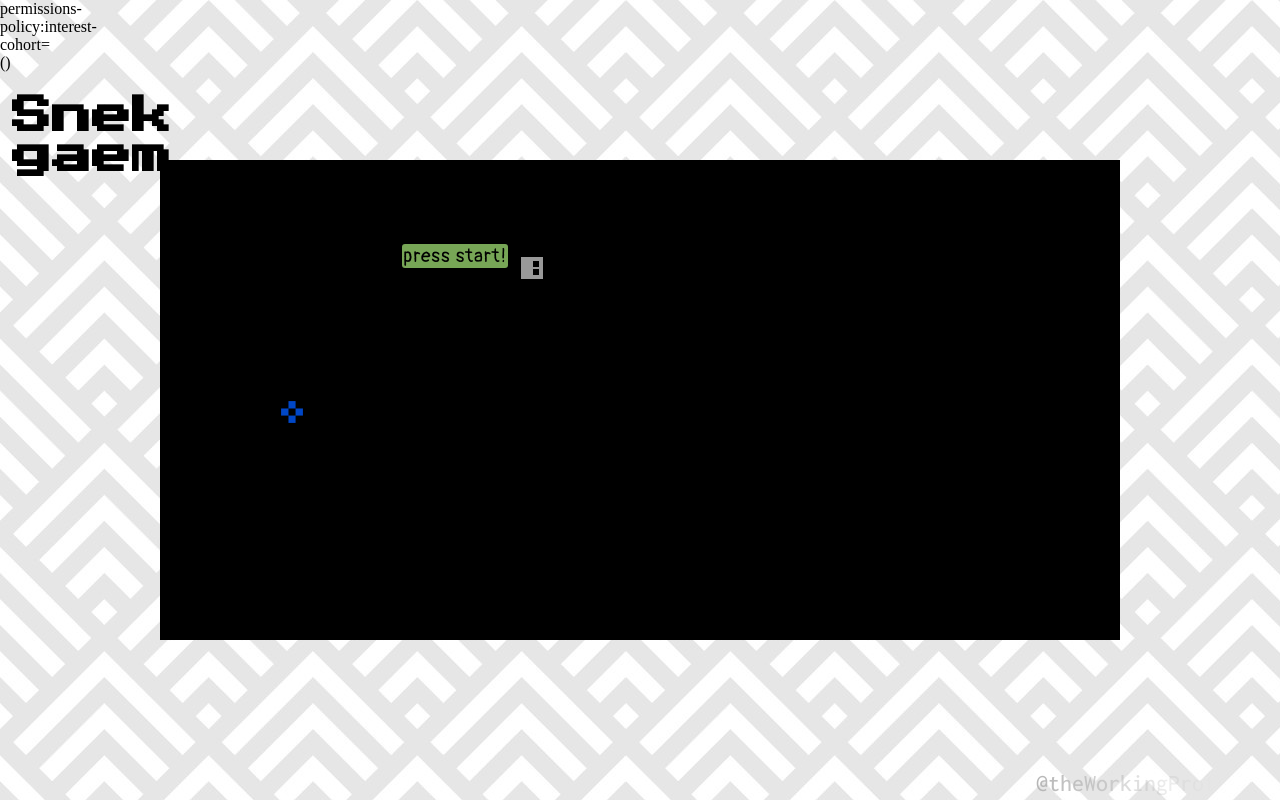
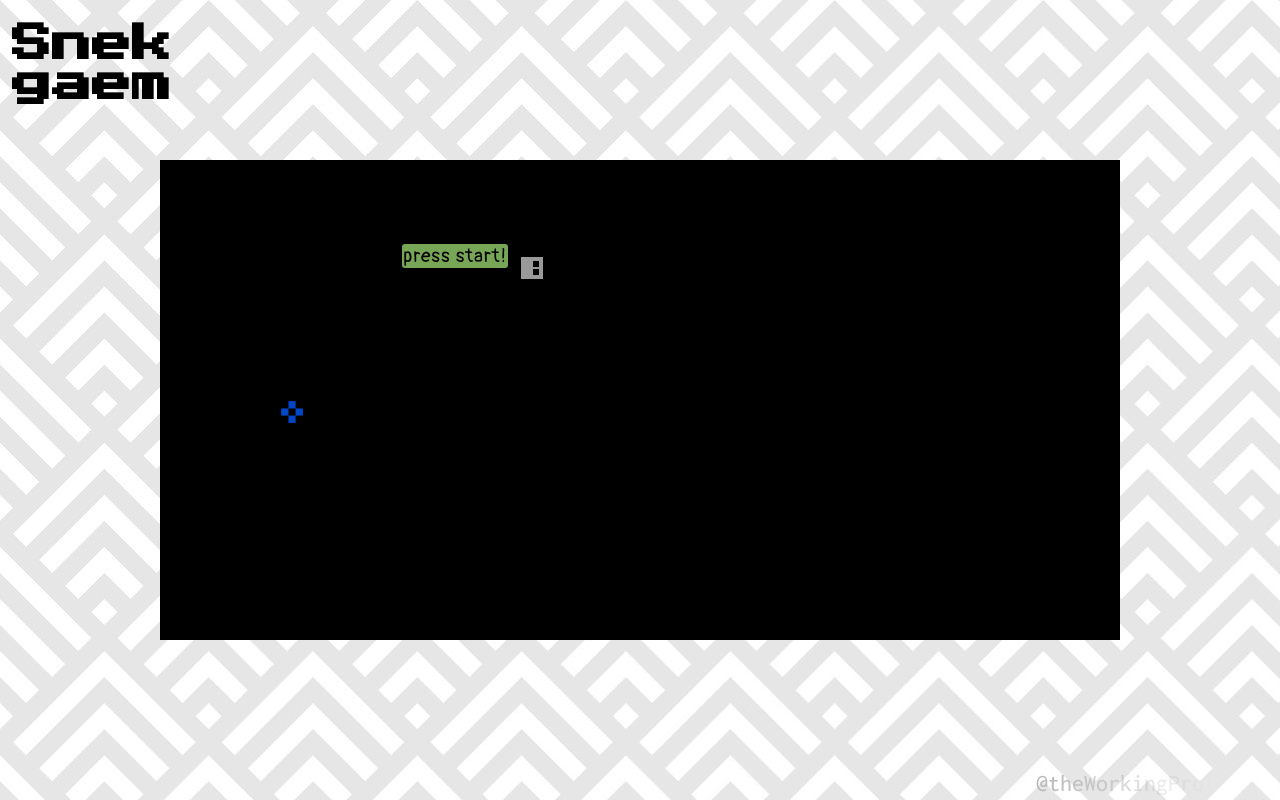
Before and after one commit to theWorkingPrototype/SnakeJS, a plain HTML site: page index.html in a window 1280 px wide. Drawn offline with Linux system fonts and the light colour scheme.

Commit message:
Update index.html

```diff
--- a/index.html
+++ b/index.html
@@ -11,7 +11,6 @@
     <link href="https://fonts.googleapis.com/css2?family=Sigmar+One&display=swap" rel="stylesheet">
     <link href="https://fonts.googleapis.com/css2?family=Amatic+SC:wght@700&display=swap" rel="stylesheet">
     <link href="https://fonts.googleapis.com/css2?family=Pangolin&display=swap" rel="stylesheet">
-    <header> permissions-policy:interest-cohort=() </header>
     <link rel="stylesheet" href="sty_le.css">
 
 </head>
```
